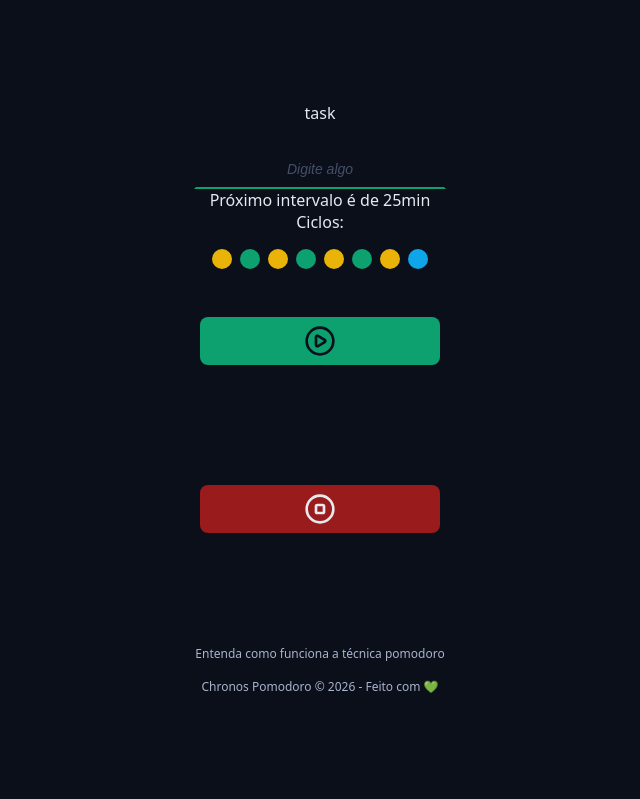
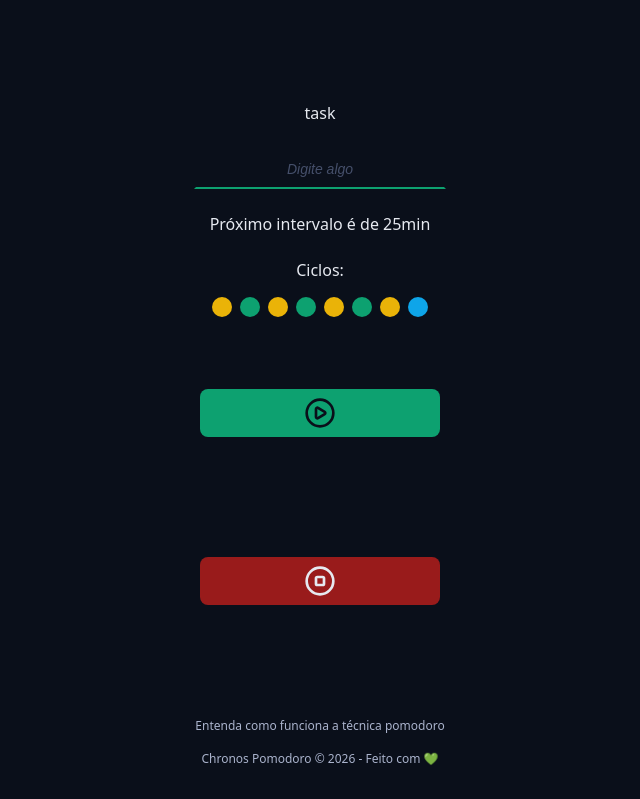
Before and after one commit to commit-ana/CONTRUCAO_FRONT1, a React (Vite) app in the folder praticas/pomodoro/: page / in a window 1280 px wide. Shown: the part 535-1334 px from the top of the page, without its empty margins (320-960 px from the left). Before the commit the page ends 1262 px from the top, so only its background shows below. Built offline with nearby package versions, Linux system fonts and the light colour scheme.

Commit message:
pratica38 - controla envio do formulário com preventDefault no MainForm

```diff
--- a/praticas/pomodoro/src/components/MainForm/index.tsx
+++ b/praticas/pomodoro/src/components/MainForm/index.tsx
@@ -2,29 +2,16 @@ import { PlayCircleIcon, StopCircleIcon } from 'lucide-react';
 import { Cycles } from '../Cycles';
 import { DefaultButton } from '../DefaultButton';
 import { DefaultInput } from '../DefaultInput';
-import { useTaskContext } from '../../contexts/TaskContext/useTaskContext';
 
 export function MainForm() {
-  // Puxamos a função 'setState' do contexto
-  const { setState } = useTaskContext();
-
   function handleCreateNewTask(event: React.FormEvent<HTMLFormElement>) {
     event.preventDefault();
+
     console.log('DEU CERTO');
   }
 
-  // Função de teste para atualizar o estado global
-  function handleClick() {
-    setState(prevState => {
-      return {
-        ...prevState,
-        formattedSecondsRemaining: '21:00', // Força o relógio a mostrar 21:00
-      };
-    });
-  }
-
   return (
-    <form>
+    <form onSubmit={handleCreateNewTask} className='form' action=''>
       <div className='formRow'>
         <DefaultInput
           labelText='task'
```
